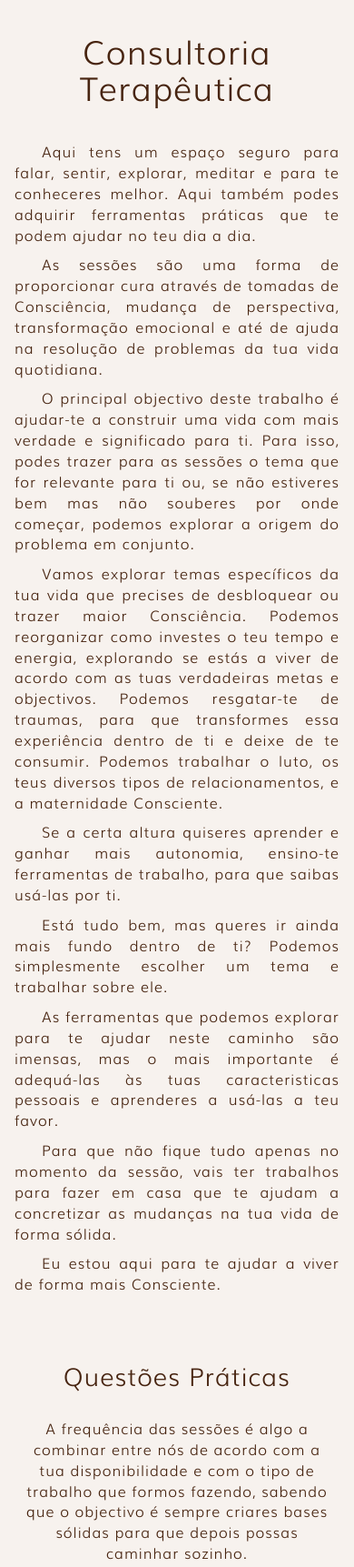
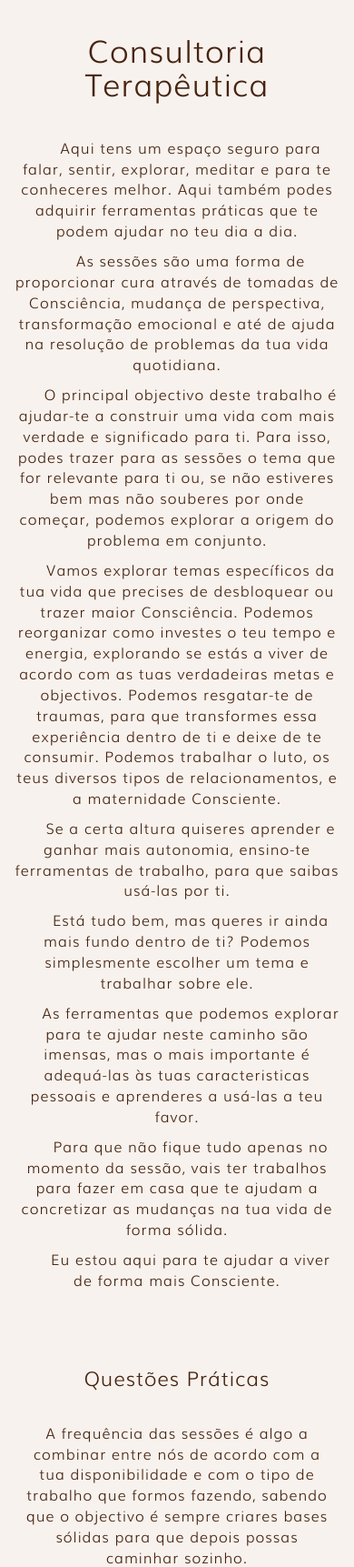
Before and after one commit to TyrAnasazy/TyrAnasazy.github.io, a PHP site: page /Consultoria.html in a window 390 px wide. Shown: the part 69-1792 px from the top of the page at 91% size. Run offline with PHP 8.4, Linux system fonts and the light colour scheme; some web fonts are replaced.

Commit message:
consistencia

```diff
--- a/Alinhamento.html
+++ b/Alinhamento.html
@@ -74,7 +74,7 @@
 		<div class="w3-row-padding w3-container Acompanhamento" id="Acompanhamento" style="">
 <div class="">
 <div class="ImageBottomVisibility">
-<h1 class="w3-center" style="font-family: Maleah Regular!important;padding-bottom:30px;font-size:36px;color:#F7F2EE;">Alinhamento Energético e Reequilíbrio Emocional Profundo</h1>
+<h1 class="w3-center BigTitle" style="font-family: Maleah Regular!important;padding-bottom:30px;color:#F7F2EE;">Alinhamento Energético e Reequilíbrio Emocional Profundo</h1>
 </div>
 <div class="ImageBottomVisibilityReverse">
 <h1 class="w3-center" style="font-family: Maleah Regular!important;padding-bottom:20px;padding-top: 20px;font-size:28px;color:#F7F2EE;">Alinhamento Energético e Reequilíbrio Emocional Profundo</h1>
--- a/Caminho.html
+++ b/Caminho.html
@@ -73,7 +73,7 @@
     <main>
 		<div class="w3-row-padding w3-container Acompanhamento" id="Acompanhamento">
 <div class="">
-<h1 class="w3-center" style="font-family: Maleah Regular!important;padding-bottom:30px;font-size:36px;color:#F7F2EE;">O teu Caminho com os Anjos</h1>
+<h1 class="w3-center BigTitle" style="font-family: Maleah Regular!important;padding-bottom:30px;color:#F7F2EE;">O teu Caminho com os Anjos</h1>
 
 <div class="w3-content">
       <p class="w3-center FontSizeTop" style="color:#F7F2EE;margin-bottom:20px">
--- a/Consultoria.html
+++ b/Consultoria.html
@@ -73,32 +73,32 @@
     <main>
 <div class="w3-row-padding w3-container Acompanhamento" id="Acompanhamento" style="background-color:#F7F2EE;">
 <div class="w3-content ">
-<h1 class="w3-center" style="font-family: Maleah Regular!important;padding-bottom:30px;color:#472410;">Consultoria Terapêutica</h1>
-      <p class="w3-justify FontSizeTop" style="color: #472410;text-indent:30px;">
+<h1 class="w3-center BigTitle" style="font-family: Maleah Regular!important;padding-bottom:30px;color:#472410;">Consultoria Terapêutica</h1>
+      <p class="my-justify FontSizeTop" style="color: #472410;text-indent:30px;">
 Aqui tens um espaço seguro para falar, sentir, explorar, meditar e para te conheceres melhor. Aqui também podes adquirir ferramentas práticas que te podem ajudar no teu dia a dia.
 </p>
-      <p class="w3-justify FontSizeTop" style="color: #472410;text-indent:30px;">
+      <p class="my-justify FontSizeTop" style="color: #472410;text-indent:30px;">
 As sessões são uma forma de proporcionar cura através de tomadas de Consciência, mudança de perspectiva, transformação emocional e até de ajuda na resolução de problemas da tua vida quotidiana.
 </p>
-      <p class="w3-justify FontSizeTop" style="color: #472410;text-indent:30px;">
+      <p class="my-justify FontSizeTop" style="color: #472410;text-indent:30px;">
 O principal objectivo deste trabalho é ajudar-te a construir uma vida com mais verdade e significado para ti. Para isso, podes trazer para as sessões o tema que for relevante para ti ou, se não estiveres bem mas não souberes por onde começar, podemos explorar a origem do problema em conjunto.
 </p>
-      <p class="w3-justify FontSizeTop" style="color: #472410;text-indent:30px;">
+      <p class="my-justify FontSizeTop" style="color: #472410;text-indent:30px;">
 Vamos explorar temas específicos da tua vida que precises de desbloquear ou trazer maior Consciência. Podemos reorganizar como investes o teu tempo e energia, explorando se estás a viver de acordo com as tuas verdadeiras metas e objectivos. Podemos resgatar-te de traumas, para que transformes essa experiência dentro de ti e deixe de te consumir. Podemos trabalhar o luto, os teus diversos tipos de relacionamentos, e a maternidade Consciente.
 </p>
-      <p class="w3-justify FontSizeTop" style="color: #472410;text-indent:30px;">
+      <p class="my-justify FontSizeTop" style="color: #472410;text-indent:30px;">
 Se a certa altura quiseres aprender e ganhar mais autonomia, ensino-te ferramentas de trabalho, para que saibas usá-las por ti.
 </p>
-      <p class="w3-justify FontSizeTop" style="color: #472410;text-indent:30px;">
+      <p class="my-justify FontSizeTop" style="color: #472410;text-indent:30px;">
 Está tudo bem, mas queres ir ainda mais fundo dentro de ti? Podemos simplesmente escolher um tema e trabalhar sobre ele.
 </p>
-      <p class="w3-justify FontSizeTop" style="color: #472410;text-indent:30px;">
+      <p class="my-justify FontSizeTop" style="color: #472410;text-indent:30px;">
 As ferramentas que podemos explorar para te ajudar neste caminho são imensas, mas o mais importante é adequá-las às tuas caracteristicas pessoais e aprenderes a usá-las a teu favor.
 </p>
-      <p class="w3-justify FontSizeTop" style="color: #472410;text-indent:30px;">
+      <p class="my-justify FontSizeTop" style="color: #472410;text-indent:30px;">
 Para que não fique tudo apenas no momento da sessão, vais ter trabalhos para fazer em casa que te ajudam a concretizar as mudanças na tua vida de forma sólida.
 </p>
-      <p class="w3-justify FontSizeTop" style="color: #472410;text-indent:30px;">
+      <p class="my-justify FontSizeTop" style="color: #472410;text-indent:30px;">
 Eu estou aqui para te ajudar a viver de forma mais Consciente.
 </p>
 </div>
@@ -107,7 +107,7 @@ Eu estou aqui para te ajudar a viver de forma mais Consciente.
 <div class="w3-row-padding w3-padding-64" style="background-color: #F7F2EE;margin-Top:-20px;">
   <div class="w3-content">
     <div class="w3">
-      <h1 class="w3-center QuestPratc" style="color: #472410;font-family: Maleah Regular!important;">Questões Práticas</h1>
+      <h1 class="w3-center QuestPratc FerramentasTitle" style="color: #472410;font-family: Maleah Regular!important;">Questões Práticas</h1>
       <p class=" w3-center FontSizeTop" style="color:#472410;">A frequência das sessões é algo a combinar entre nós de acordo com a tua disponibilidade e com o tipo de trabalho que formos fazendo, sabendo que o objectivo é sempre criares bases sólidas para que depois possas caminhar sozinho. </p>
 <br>
 <p class="w3-center FontSizeTop" style="color:#472410;">
--- a/Formacao.html
+++ b/Formacao.html
@@ -73,14 +73,14 @@
     <main>
 	<div class="w3-row-padding w3-container Acompanhamento">
 <div class="w3-content ">
-<h1 class="w3-center" style="font-family: Maleah Regular!important;padding-bottom:30px;font-size:36px;color: #C18787;">Meditação das Rosas</h1>
+<h1 class="w3-center BigTitle" style="font-family: Maleah Regular!important;padding-bottom:30px;color: #C18787;">Meditação das Rosas</h1>
 
 	<div id="collapse4">
 		<div class="" style="padding-top:0px;">
-	<div class="w3-content w3-padding-32 JustifyPC" style="color: #F7F2EE;">
+	<div class="w3-content w3-padding-32 my-justify" style="color: #F7F2EE;">
 	<p class="FontSizeTop">A Meditação das Rosas é uma tecnica muito prática e objectiva de Limpeza e Reposição Energética. É o grande início do processo de tomada de consciencia do teu campo e corpo energético. Nesta formação aprenderás também ferramentas de protecção que te ajudam na preservação da tua energia ao longo do dia, e que evitam o cansaço e o desgaste que ocorre no contacto com o outro ou em ambientes mais intensos, aprenderás também o cuidado do teu espaço físico (onde habitas, trabalhas, etc.). A Meditação das Rosas é apenas o início, o passar a porta para um infinito de trabalhos que depois poderás aprender, estudar e aprofundar com o trabalho com as Rosas, tal como a Leitura de Aura.  </p>
 	</div>
-	<div class="w3-content JustifyPC" style="color: #F7F2EE;">
+	<div class="w3-content my-justify" style="color: #F7F2EE;">
 <p class="w3-center w3-padding-32 FontSizeTop" style="margin-top:20px;color: #F7F2EE;">
 Para passares a receber a agenda mensal ou tirares alguma dúvida envia-me um <a href="./SobreMim.html" style="color:#C18787"> <u>email</u></a>.
 </p>
--- a/SobreMim.html
+++ b/SobreMim.html
@@ -75,7 +75,7 @@
 <div class="w3-content ">
 <div class="w3 w3-center">
 	<!--<img src="img/CatLogo2.webp" alt="Flowers" class="MobileWidthLogo" style="display:initial;">-->
-      <h2 style="color: #F7F2EE;font-family: Maleah Regular!important;">Catarina Português</h2>
+      <h2 class="" style="color: #F7F2EE;font-family: Maleah Regular!important;">Catarina Português</h2>
 	  <br><br>
 	   <div class="w3-content">
 	  <p class="w3-center FontSizeTop" style="color: #F7F2EE;">Ser Terapeuta é a súmula de tudo o que sou, tudo o que vivi, tudo o que me transformei e também de tudo o que estudei ao longo da minha vida. É o resultado de todo o trabalho prático e espiritual que faço diariamente e que me permite trabalhar com total convicção e confiança no que faço.
--- a/Tarot.html
+++ b/Tarot.html
@@ -73,7 +73,7 @@
     <main>
 	<div class="w3-row-padding w3-container Acompanhamento" id="Acompanhamento">
 <div class="">
-<h1 class="w3-center" style="font-family: Maleah Regular!important;padding-bottom:30px;font-size:36px;color:#472410;">Tarot Terapêutico</h1>
+<h1 class="w3-center BigTitle" style="font-family: Maleah Regular!important;padding-bottom:30px;color:#472410;">Tarot Terapêutico</h1>
 <div class="w3-content" style="margin-bottom: 20px;">
       <p class="w3-center FontSizeTop" style="color:#472410;">
 As Consultas de Tarot Terapêutico têm como objectivo limpar a tua energia e ajudar-te a compreender o que te limita em cada área da tua vida dando-te as chaves de como o poderás desbloquear.
--- a/css/style.css
+++ b/css/style.css
@@ -251,6 +251,10 @@ a:focus, a:hover {
 	text-align: justify;
 }
 
+.BigTitle{
+ font-size:36px;
+}
+
 @media screen and (max-width: 1200px) and (min-width: 768px) {
 
 	.PinkTitle{
@@ -480,9 +484,13 @@ p{
 .BordauxPadding{
 
 }
+.BigTitle{
+ font-size:34px;
+}
+
 .FerramentasTitle{
 
-    font-size: 24px;
+    font-size: 22px;
     line-height: 35px;
     margin-top: 24px;
     font-family: 'Maleah Regular' !important;
```
Also changed, not shown: Leitura.html (+3 -5 lines).
